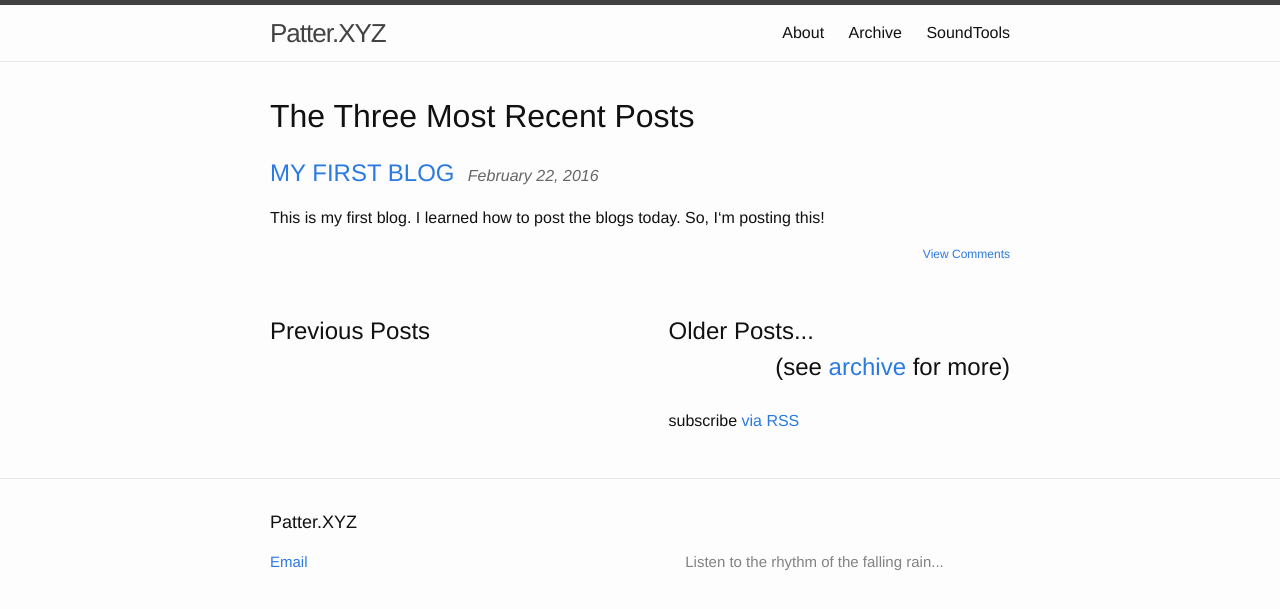
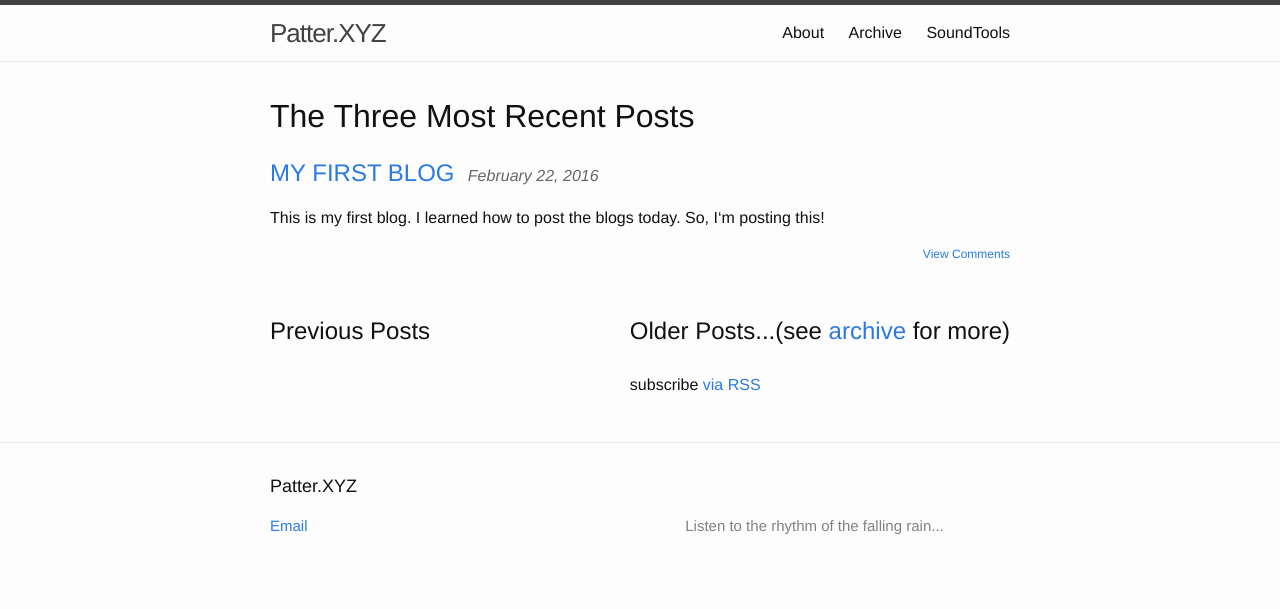
Before and after one commit to PatterXYZ/Blog, a Jekyll site: the page built from index.html, in a window 1280 px wide. Shown: the top 609 px of the page. Built offline with Jekyll 4.4.1, drawn with Linux system fonts in a browser that asks for light colours; comment, search, counter and statistics services are not loaded.

Commit message:
Update index.html

```diff
--- a/index.html
+++ b/index.html
@@ -27,9 +27,7 @@ layout: default
       </ul>
     </div>
     <div class="related_right">
-      <h2>Older Posts... <br/>
-      &nbsp;&nbsp;&nbsp;&nbsp;&nbsp;&nbsp;&nbsp;&nbsp;&nbsp;&nbsp;&nbsp;&nbsp;&nbsp;&nbsp;&nbsp;
-      (see <a href="/archive.html">archive</a> for more)</h2>
+      <h2>Older Posts...(see <a href="/archive.html">archive</a> for more)</h2>
       <p class="rss-subscribe">subscribe <a href="{{ "/feed.xml" | prepend: site.baseurl }}">via RSS</a></p>
 
     </div>
```
